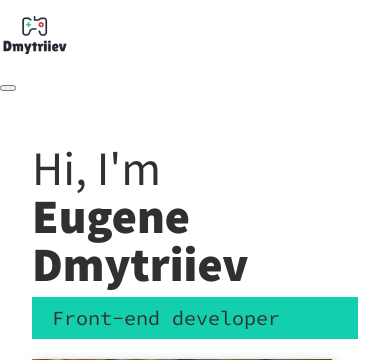
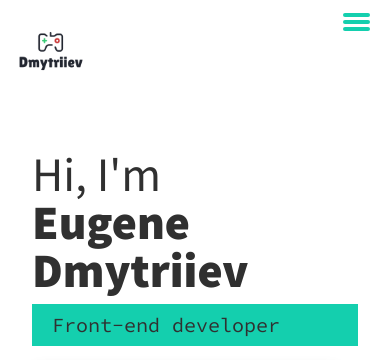
Before and after one commit to eugene-dmytriiev/Portfolio-website, a PHP site: page / in a window 390 px wide. Shown: the top 360 px of the page. Run offline with PHP 8.4, Linux system fonts and the light colour scheme.

Commit message:
Added hamburger functionailty

```diff
--- a/css/style.css
+++ b/css/style.css
@@ -38,6 +38,10 @@
 /* END of GLOBAL VARS */
 
 /* GENRAL STYLES */
+html{
+    scroll-behavior: smooth;
+}
+
 body{
     margin: 0;
     padding: 0;
@@ -152,7 +156,114 @@ p {
     HEADER
 =========================*/
 
-nav {display: none;} /*hardcode*/
+header{
+    display: flex;
+    justify-content: space-between;
+    padding: 1em;
+}
+
+.logo{
+    max-width: 100px;
+    margin-top: 0;
+}
+
+.menu{
+    position: fixed;
+    background-color: var(--clr-dark);
+    color: var(--clr-light);
+    top: 0;
+    right: 0;
+    left: 0;
+    bottom: 0;
+    z-index: 100;
+
+    transform: translateX(100%);
+    transition: transform 250ms cubic-bezier(0.5, 0, 0.5, 1);
+}
+
+.menu__list{
+    list-style: none;
+    display: flex;
+    height: 100%;
+    flex-direction: column;
+    justify-content: space-evenly;
+    align-items: center;
+    margin: 0;
+    padding: 0;
+
+}
+
+.menu__link{
+    color: inherit;
+    font-size: var(--fs-h2);
+    font-weight: bold;
+    text-decoration: none;
+}
+
+.menu__link:hover{
+    color: var(--clr-highlight);
+}
+
+/* Hamburger style */
+.nav-toggle{
+    padding: 0.5em;
+    background-color: transparent;
+    border: 0;
+    cursor: pointer;
+    position: absolute;
+    right: 1em;
+    top: 1em;
+    z-index: 1000;
+}
+
+.nav-toggle:focus { outline: none; }
+
+.nav-open .menu{
+    transform: translateX(0);
+}
+
+.nav-open .nav-toggle{
+    position: fixed;
+}
+
+.nav-open .hamburger{
+    transform: rotate(0.625turn);
+}
+
+.nav-open .hamburger::before{
+    transform: rotate(90deg) translate(-6.5px);
+}
+.nav-open .hamburger::after{
+    opacity: 0;
+}
+
+
+.hamburger{
+    display: block;
+    position: relative;
+}
+.hamburger, .hamburger::before, .hamburger::after{
+    background-color: var(--clr-highlight);
+    width: 2em;
+    height: 4px;
+    border-radius: 1em;
+    transition: transform 250ms ease-in-out;
+}
+
+.hamburger::before, .hamburger::after{
+    content: '';
+    position: absolute;
+    left: 0;
+    right: 0;
+}
+.hamburger::before{
+    top: 7px;
+}
+
+.hamburger::after{
+    bottom: 7px;
+}
+
 
 /* ==========================
     INTRO SECTION
--- a/index.html
+++ b/index.html
@@ -107,5 +107,7 @@
             <li class="social-links__item"><a href="https://www.facebook.com/eugene.dmytriiev/" class="social-links__link"><i class="fab fa-facebook-square"></i></a></li>
         </ul>
     </footer>
+
+    <script src="js/script.js"></script>
 </body>
 </html>
--- /dev/null
+++ b/js/script.js
@@ -0,0 +1,12 @@
+const navToggle = document.querySelector(".nav-toggle");
+const navLinks = document.querySelectorAll(".menu__link");
+
+navToggle.addEventListener('click', ()=>{
+    document.body.classList.toggle('nav-open');
+})
+
+navLinks.forEach(link =>{
+    link.addEventListener('click',()=>{
+        document.body.classList.remove('nav-open');
+    })
+})
```
